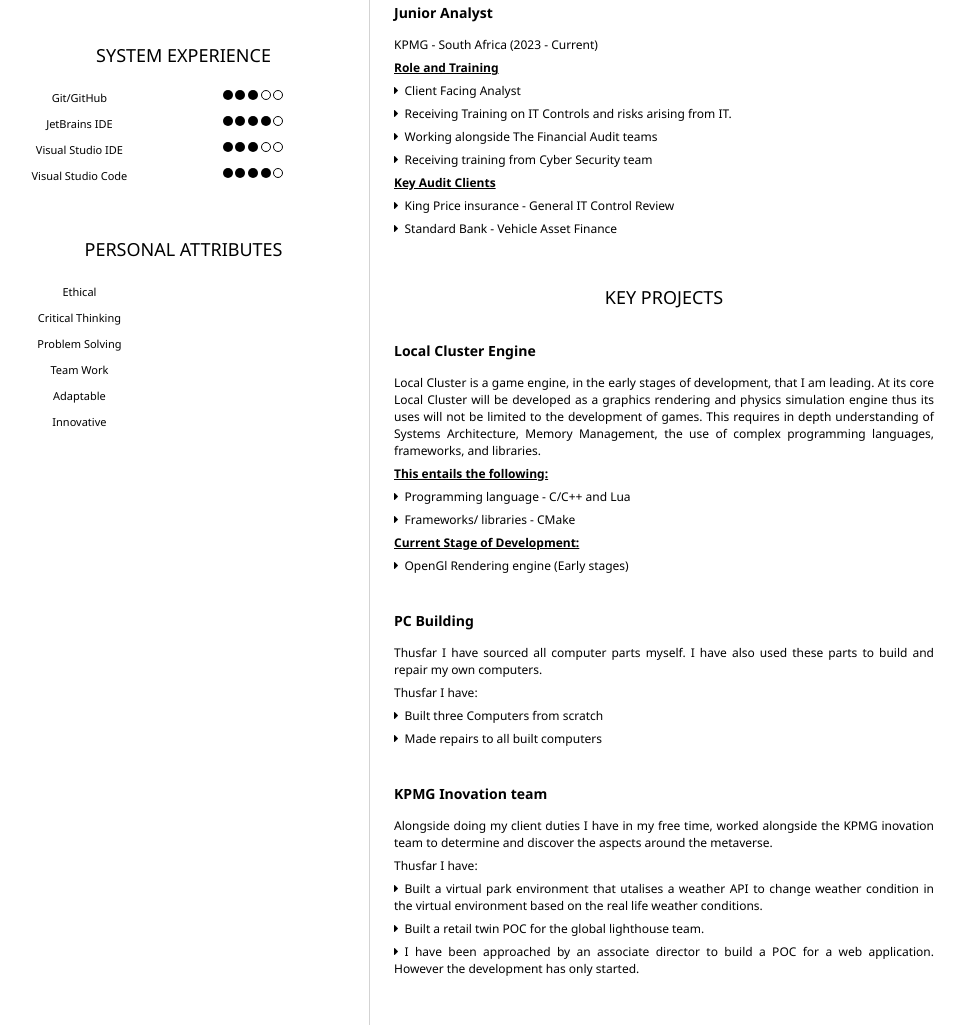
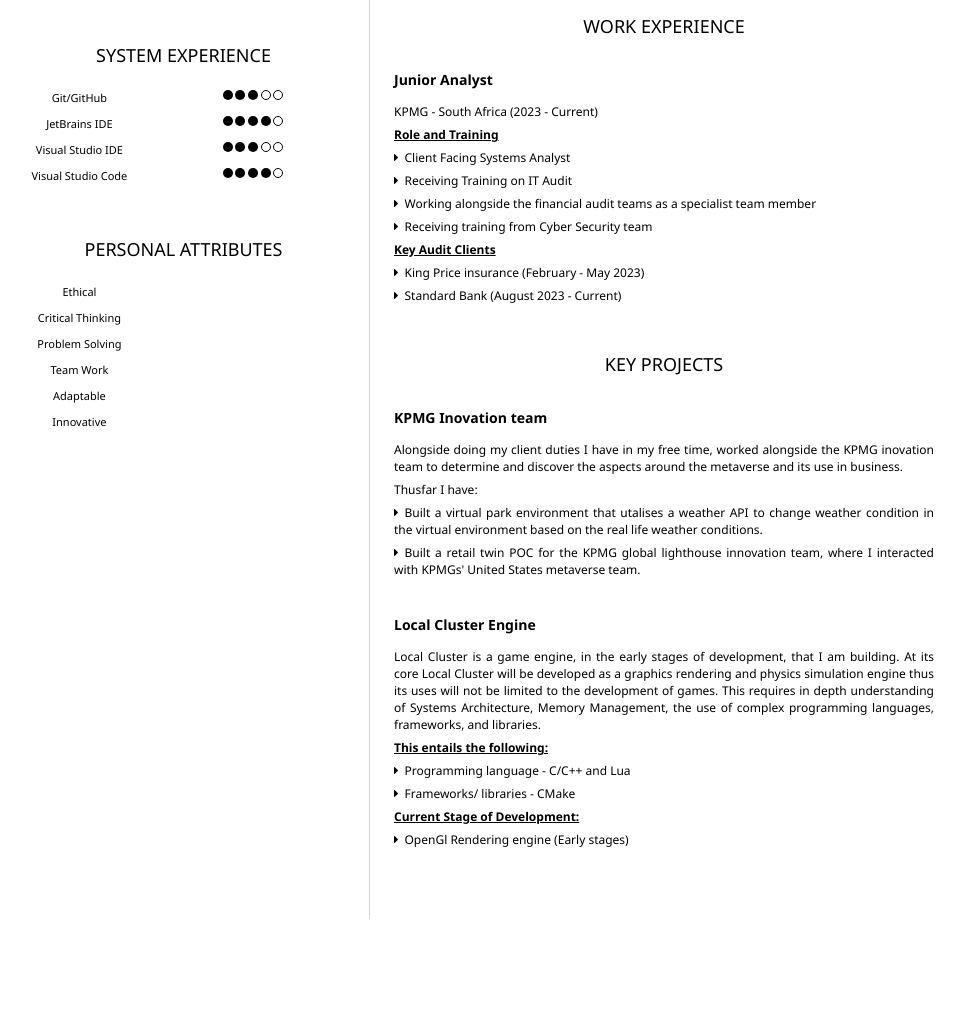
Before and after one commit to Lamuel-Cabaco/Resume, a plain HTML site: page index.html in a window 1280 px wide. Shown: the part 933-1958 px from the top of the page, without its empty margins (174-1139 px from the left). After the commit the page ends 1852 px from the top, so only its background shows below. Drawn offline with Linux system fonts and the light colour scheme.

Commit message:
made final changes for submission

```diff
--- a/index.html
+++ b/index.html
@@ -228,29 +228,40 @@
 				<p><i class="fas fa-caret-right"></i>First Year Distinctions - 10</p>
 				<p><i class="fas fa-caret-right"></i>Second Year Distinctions - 8</p>
 				<p><i class="fas fa-caret-right"></i>Third Year Distinctions  - 3</p>
-
-				<br>
+			</section>
+			<section>
+				<h2>WORK EXPERIENCE</h2>
+				<!-- work experience -->
 				<h3>Junior Analyst</h3>
 				<p>
 					KPMG - South Africa  (2023 - Current)
 				</p>
 				<p><b><u>Role and Training</u></b></p>
-				<p><i class="fas fa-caret-right"></i>Client Facing Analyst</p>
-				<p><i class="fas fa-caret-right"></i>Receiving Training on IT Controls and risks arising from IT.</p>
-				<p><i class="fas fa-caret-right"></i>Working alongside The Financial Audit teams</p>
+				<p><i class="fas fa-caret-right"></i>Client Facing Systems Analyst</p>
+				<p><i class="fas fa-caret-right"></i>Receiving Training on IT Audit</p>
+				<p><i class="fas fa-caret-right"></i>Working alongside the financial audit teams as a specialist team member</p>
 				<p><i class="fas fa-caret-right"></i>Receiving training from Cyber Security team</p>
 				<p><b><u>Key Audit Clients</u></b></p>
-				<p><i class="fas fa-caret-right"></i>King Price insurance - General IT Control Review</p>
-				<p><i class="fas fa-caret-right"></i>Standard Bank - Vehicle Asset Finance</p>
-
+				<p><i class="fas fa-caret-right"></i>King Price insurance (February - May 2023)</p>
+				<p><i class="fas fa-caret-right"></i>Standard Bank (August 2023 - Current)</p>
 			</section>
 			<section>
 				<h2>KEY PROJECTS</h2>
 				<!-- Projects -->
 
+				<h3><b>KPMG Inovation team</b></h3>
+				<p>Alongside doing my client duties I have in my free time, worked alongside the KPMG inovation team to determine and discover the aspects
+					around the metaverse and its use in business.</p>
+				<p>Thusfar I have:</p>
+				<p><i class="fas fa-caret-right"></i>Built a virtual park environment that utalises a weather API to change weather condition in the virtual environment
+					based on the real life weather conditions.</p>
+				<p><i class="fas fa-caret-right"></i>Built a retail twin POC for the KPMG global lighthouse innovation team, where I interacted with KPMGs' United States metaverse team.</p>
+
+				<br>
+
 				<h3><b>Local Cluster Engine</b></h3>
 				<p>
-					Local Cluster is a game engine, in the early stages of development, that I am leading. At its core
+					Local Cluster is a game engine, in the early stages of development, that I am building. At its core
 					Local Cluster will be developed as a graphics rendering and physics simulation engine thus its uses will not be limited
 					to the development of games. This requires in depth understanding of Systems Architecture, Memory Management, the use of
 					complex programming languages, frameworks, and libraries.
@@ -262,23 +273,6 @@
 				<p><i class="fas fa-caret-right"></i>OpenGl Rendering engine (Early stages)</p>
 
 				<br>
-
-				<h3><b>PC Building</b></h3>
-				<p>Thusfar I have sourced all computer parts myself. I have also used these parts to build and repair my own computers.</p>
-				<p>Thusfar I have:</p>
-				<p><i class="fas fa-caret-right"></i>Built three Computers from scratch</p>
-				<p><i class="fas fa-caret-right"></i>Made repairs to all built computers</p>
-
-				<br>
-
-				<h3><b>KPMG Inovation team</b></h3>
-				<p>Alongside doing my client duties I have in my free time, worked alongside the KPMG inovation team to determine and discover the aspects
-					around the metaverse.</p>
-				<p>Thusfar I have:</p>
-				<p><i class="fas fa-caret-right"></i>Built a virtual park environment that utalises a weather API to change weather condition in the virtual environment
-					based on the real life weather conditions.</p>
-				<p><i class="fas fa-caret-right"></i>Built a retail twin POC for the global lighthouse team.</p>
-				<p><i class="fas fa-caret-right"></i>I have been approached by an associate director to build a POC for a web application. However the development has only started.</p>
 			</section>
 		</article>
 	</main>
```
